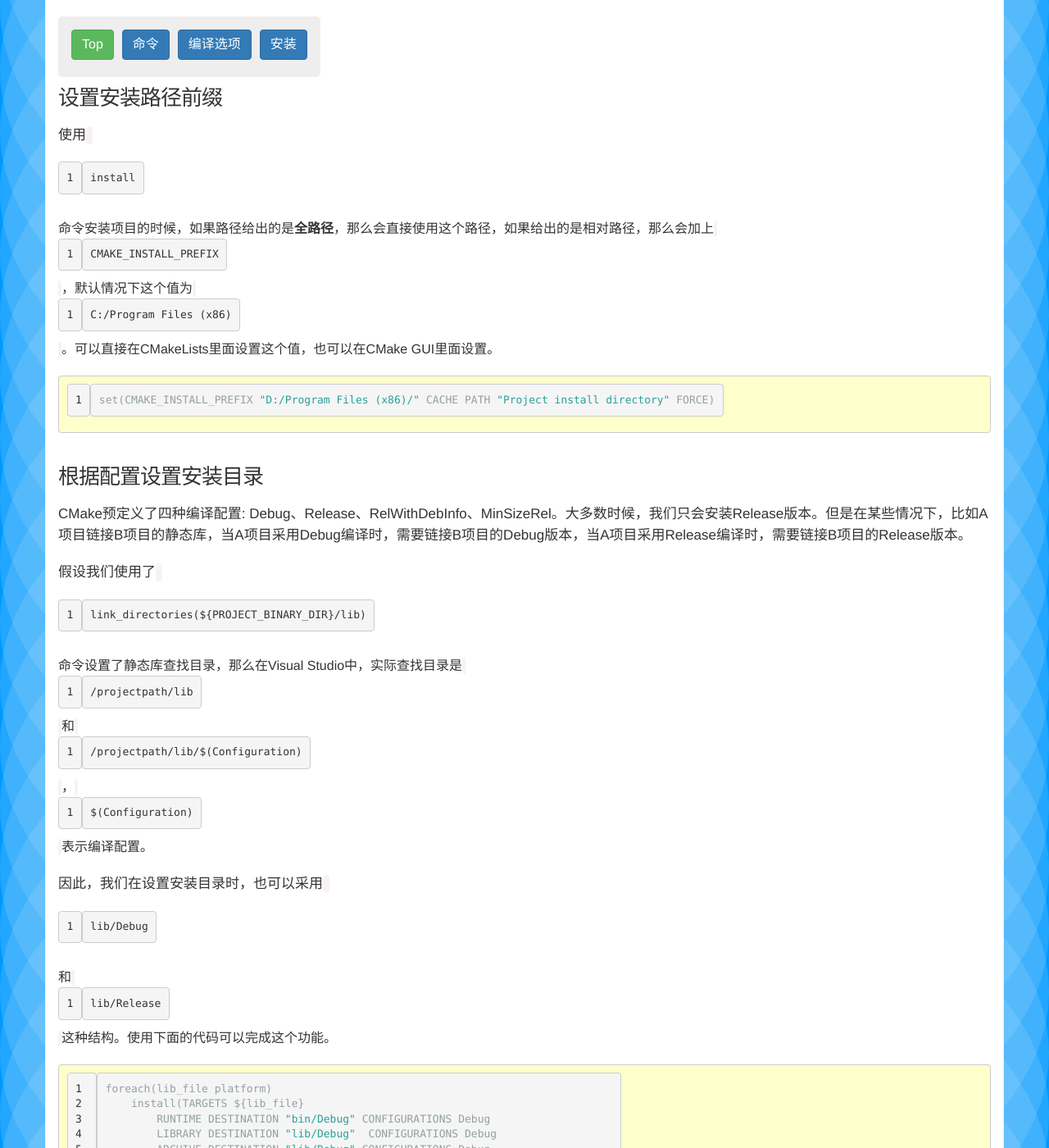
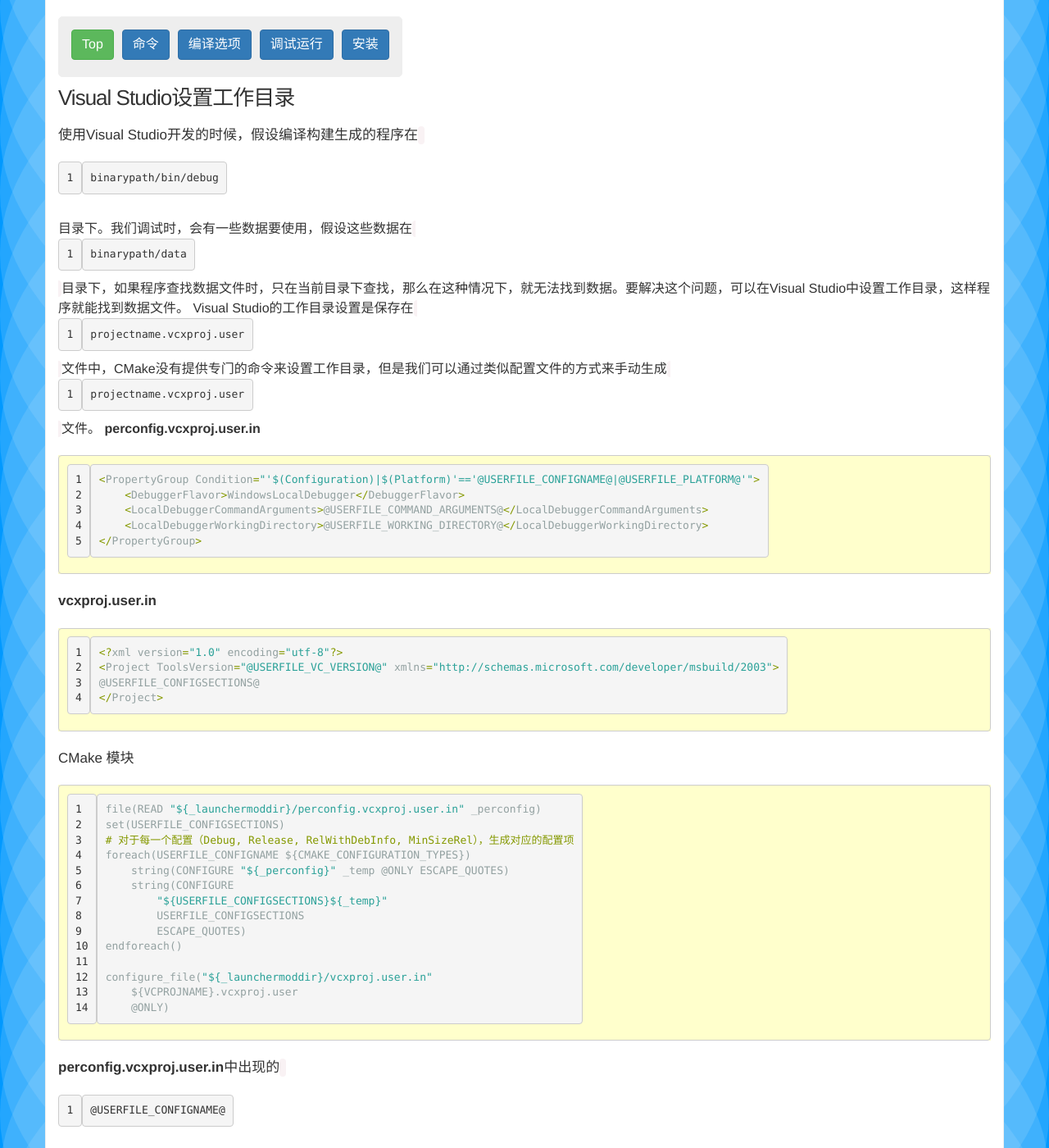
Before and after one commit to Gemini2015/gemini2015.github.io, a Jekyll site: the page built from _posts/2015-01-22-cmake-experience.markdown, in a window 1280 px wide and 1400 px high, scrolled down 4416 px. Shown: the whole window at 82% size. Built offline with Jekyll 4.4.1, drawn with Linux system fonts in a browser that asks for light colours; nearby versions of some CDN libraries; comment, search, counter and statistics services are not loaded; a style sheet for code colours, icons or effects is not loaded; some of the changed text lies outside the part shown.

Commit message:
更新设置工作目录

````diff
--- a/_posts/2015-01-22-cmake-experience.markdown
+++ b/_posts/2015-01-22-cmake-experience.markdown
@@ -127,6 +127,49 @@
 endif()
 ```
 
+## 调试运行
+
+### Visual Studio设置工作目录
+使用Visual Studio开发的时候，假设编译构建生成的程序在`binarypath/bin/debug`目录下。我们调试时，会有一些数据要使用，假设这些数据在`binarypath/data`目录下，如果程序查找数据文件时，只在当前目录下查找，那么在这种情况下，就无法找到数据。要解决这个问题，可以在Visual Studio中设置工作目录，这样程序就能找到数据文件。
+Visual Studio的工作目录设置是保存在`projectname.vcxproj.user`文件中，CMake没有提供专门的命令来设置工作目录，但是我们可以通过类似配置文件的方式来手动生成`projectname.vcxproj.user`文件。
+**perconfig.vcxproj.user.in**
+
+```
+<PropertyGroup Condition="'$(Configuration)|$(Platform)'=='@USERFILE_CONFIGNAME@|@USERFILE_PLATFORM@'">
+	<DebuggerFlavor>WindowsLocalDebugger</DebuggerFlavor>
+	<LocalDebuggerCommandArguments>@USERFILE_COMMAND_ARGUMENTS@</LocalDebuggerCommandArguments>
+	<LocalDebuggerWorkingDirectory>@USERFILE_WORKING_DIRECTORY@</LocalDebuggerWorkingDirectory>
+</PropertyGroup>
+```
+**vcxproj.user.in**
+
+```
+<?xml version="1.0" encoding="utf-8"?>
+<Project ToolsVersion="@USERFILE_VC_VERSION@" xmlns="http://schemas.microsoft.com/developer/msbuild/2003">
+@USERFILE_CONFIGSECTIONS@
+</Project>
+```
+CMake 模块
+
+```
+file(READ "${_launchermoddir}/perconfig.vcxproj.user.in" _perconfig)
+set(USERFILE_CONFIGSECTIONS)
+# 对于每一个配置（Debug, Release, RelWithDebInfo, MinSizeRel），生成对应的配置项
+foreach(USERFILE_CONFIGNAME ${CMAKE_CONFIGURATION_TYPES})
+	string(CONFIGURE "${_perconfig}" _temp @ONLY ESCAPE_QUOTES)
+	string(CONFIGURE
+		"${USERFILE_CONFIGSECTIONS}${_temp}"
+		USERFILE_CONFIGSECTIONS
+		ESCAPE_QUOTES)
+endforeach()
+
+configure_file("${_launchermoddir}/vcxproj.user.in"
+	${VCPROJNAME}.vcxproj.user
+	@ONLY)
+```
+**perconfig.vcxproj.user.in**中出现的`@USERFILE_CONFIGNAME@`、`@USERFILE_PLATFORM@`、`@USERFILE_PLATFORM@`、`@USERFILE_COMMAND_ARGUMENTS@`、`@USERFILE_WORKING_DIRECTORY@`等，都是在CMake模块中预先设置好的变量，通过`string(CONFIGURE "${_perconfig}" _temp @ONLY ESCAPE_QUOTES)`语句填到配置里面去的。
+
+
 ## 安装
 
 ### 设置安装路径前缀
````
